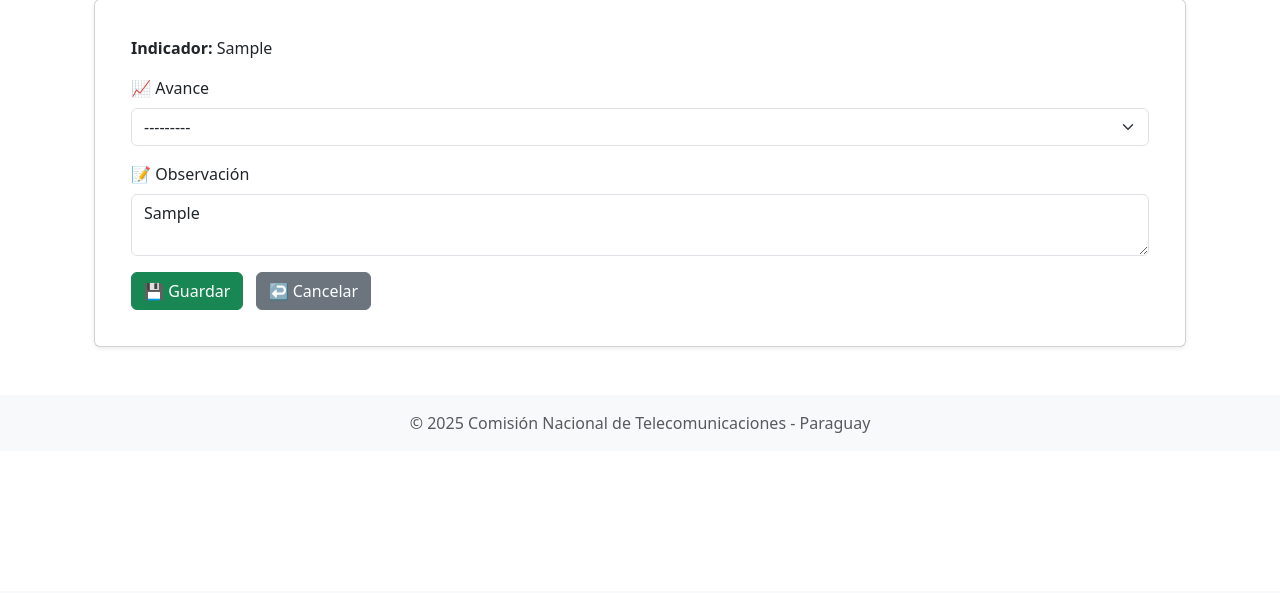
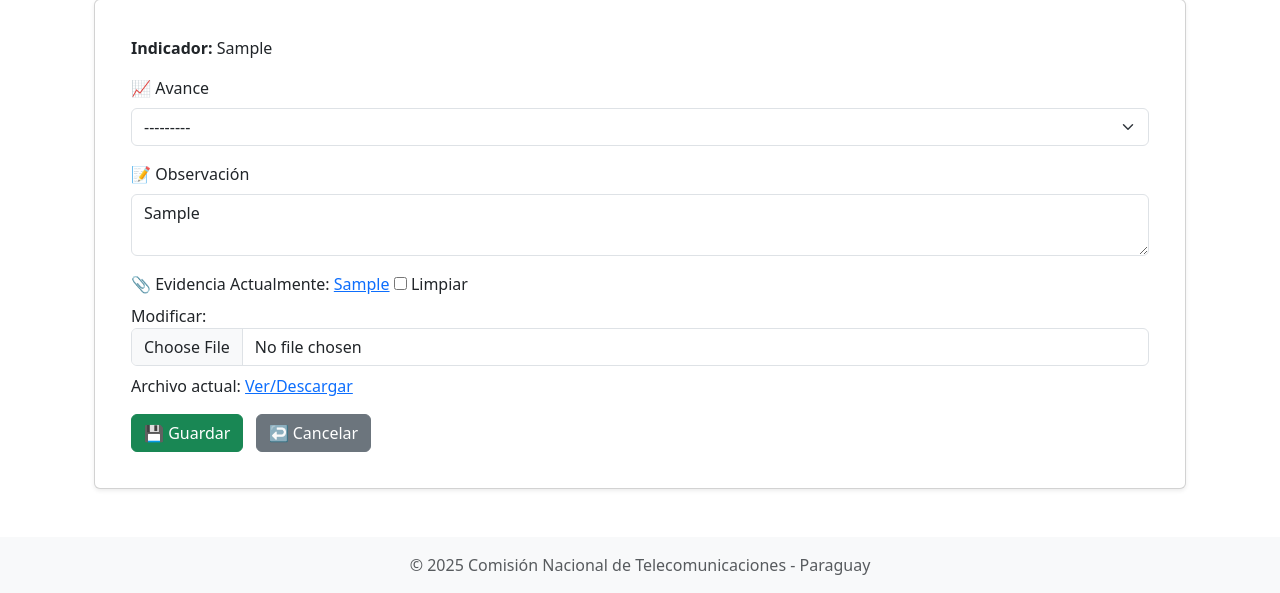
Before and after one commit to tobiasnunezz/pei_2025, a Django app: page /editar/1/ in a window 1280 px wide. Shown: the part 209-802 px from the top of the page. Before the commit the page ends 642 px from the top, so only its background shows below. Run offline with Django 4.2, Linux system fonts and the light colour scheme; a user stored in the database is signed in; tables that the repository leaves empty hold one stand-in row (values such as "Sample post").

Commit message:
✅ Mejora completa del diseño PDF y ajustes de plantilla: logotipo, colores por nivel, pie de página, paginación y ajustes en edición de avance

```diff
--- a/dashboard/settings.py
+++ b/dashboard/settings.py
@@ -100,7 +100,7 @@ LOGOUT_REDIRECT_URL = '/accounts/login/'
 # 🛠️ Tipo de clave por defecto
 DEFAULT_AUTO_FIELD = 'django.db.models.BigAutoField'
 
-# 🪵 Logging para depuración
+# 🪵 Logging para depuración en /var/log/dashboard/
 LOGGING = {
     'version': 1,
     'disable_existing_loggers': False,
@@ -118,7 +118,7 @@ LOGGING = {
         'file': {
             'level': 'DEBUG',
             'class': 'logging.FileHandler',
-            'filename': os.path.join(BASE_DIR, 'debug.log'),
+            'filename': '/var/log/dashboard/debug.log',
             'formatter': 'verbose',
         },
     },
--- a/planilla/templates/planilla/editar_avance.html
+++ b/planilla/templates/planilla/editar_avance.html
@@ -7,7 +7,7 @@
     <div class="card-body">
       <p><strong>Indicador:</strong> {{ tablero.indicador }}</p>
 
-      <form method="post">
+      <form method="post" enctype="multipart/form-data">
         {% csrf_token %}
 
         <div class="mb-3">
@@ -26,6 +26,16 @@
           {% endif %}
         </div>
 
+        <div class="mb-3">
+          <label for="{{ form.evidencia.id_for_label }}" class="form-label">📎 Evidencia</label>
+          {{ form.evidencia }}
+          {% if tablero.evidencia %}
+            <div class="mt-2">
+              Archivo actual: <a href="{{ tablero.evidencia.url }}" target="_blank">Ver/Descargar</a>
+            </div>
+          {% endif %}
+        </div>
+
         <button type="submit" class="btn btn-success">💾 Guardar</button>
         <a href="{% url 'lista_tablero' %}" class="btn btn-secondary ms-2">↩️ Cancelar</a>
       </form>
```
